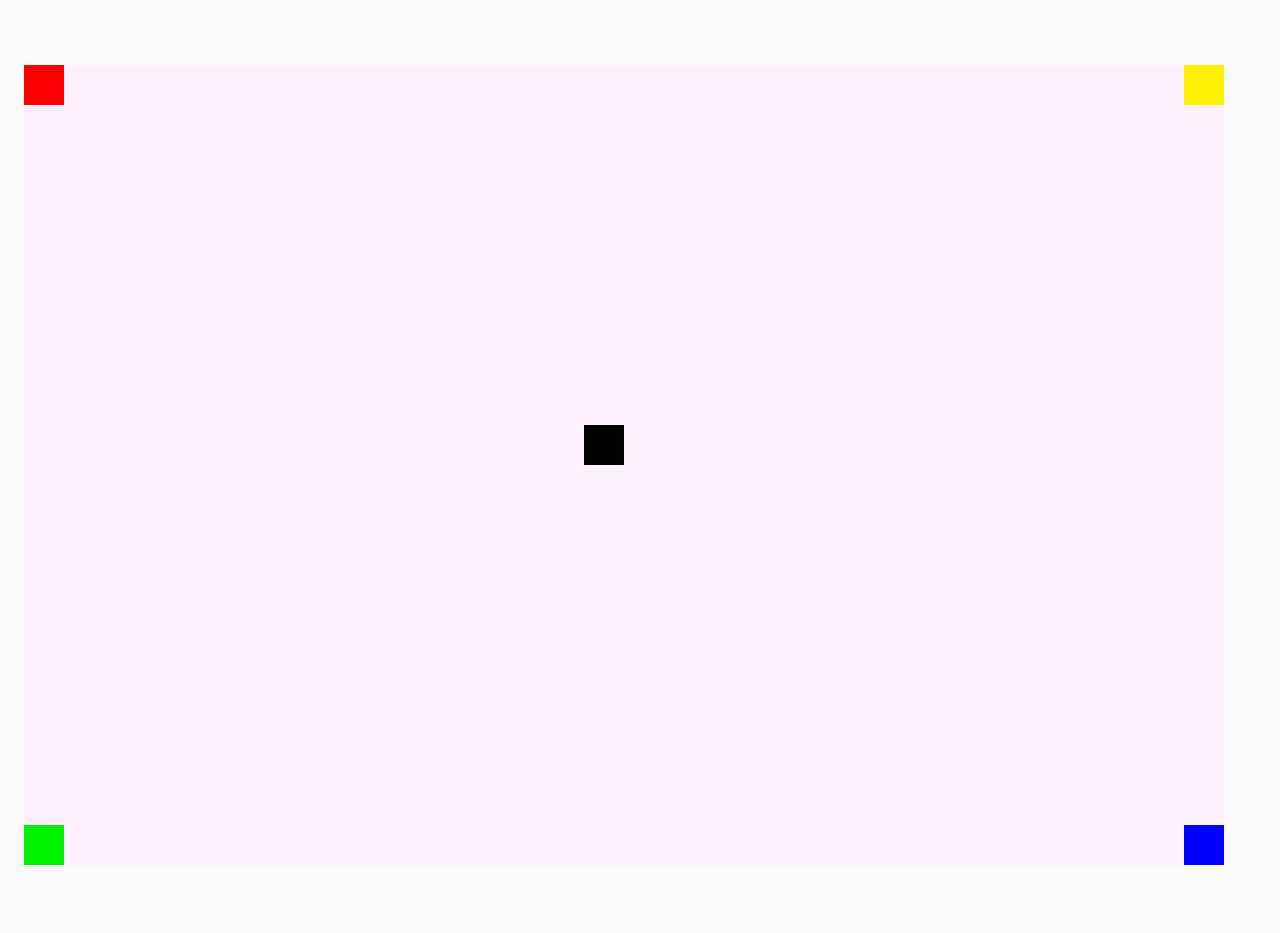
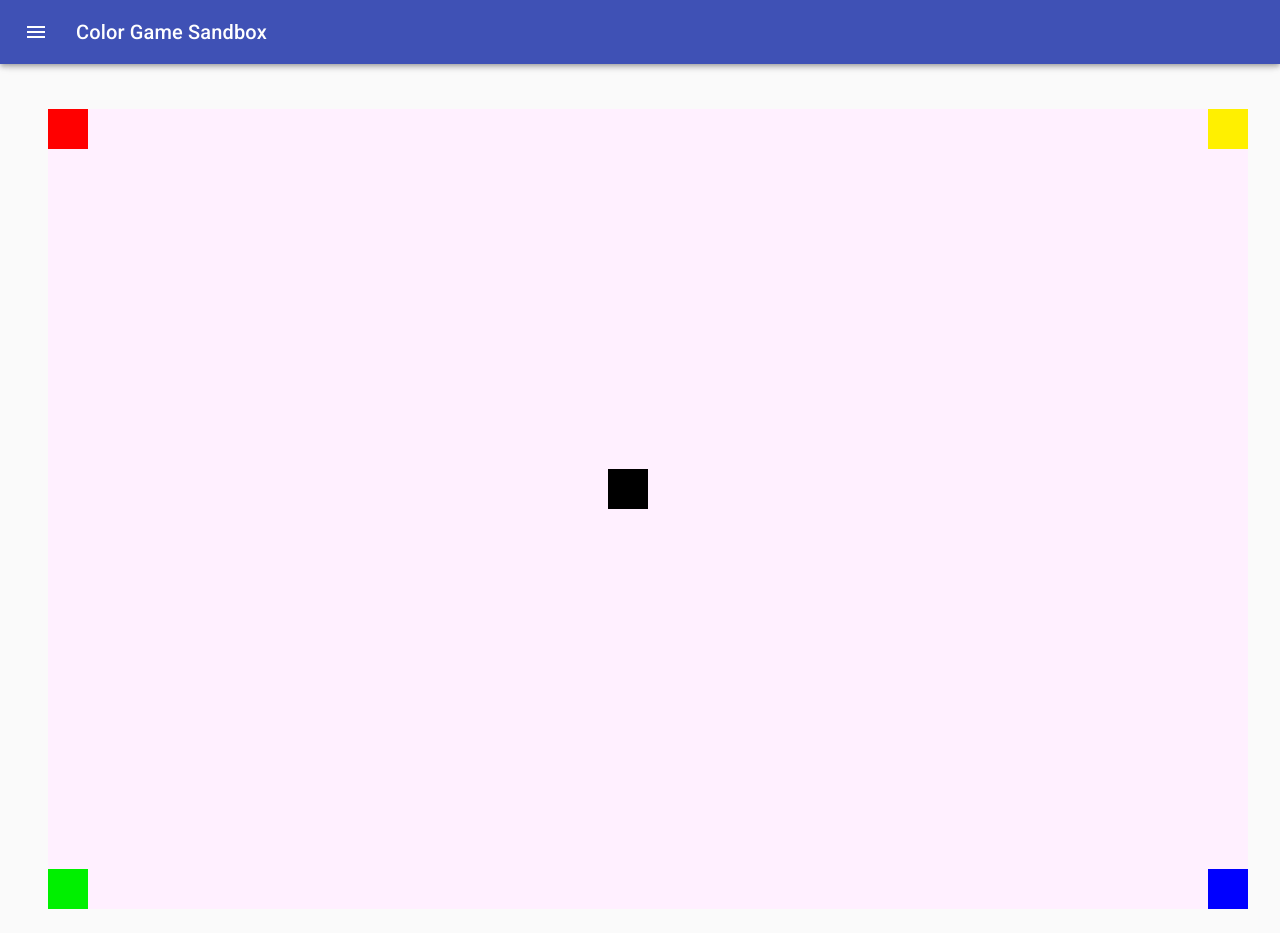
Before and after one commit to BrokanXYZ/Color_Game_Sandbox, a Next.js app: page / in a window 1280 px wide. Before the commit the page ends 865 px from the top, so only its background shows below. Built offline with nearby package versions, Linux system fonts and the light colour scheme.

Commit message:
Added AppBar and Drawer

```diff
--- /dev/null
+++ b/components/CustomAppBar.tsx
@@ -0,0 +1,81 @@
+import clsx from 'clsx';
+
+import { makeStyles } from '@material-ui/core/styles';
+import AppBar from '@material-ui/core/AppBar';
+import Toolbar from '@material-ui/core/Toolbar';
+import Typography from '@material-ui/core/Typography';
+import IconButton from '@material-ui/core/IconButton';
+
+import MenuIcon from '@material-ui/icons/Menu';
+
+import CustomDrawer from './CustomDrawer';
+
+
+const drawerWidth = 240;
+
+const useStyles = makeStyles((theme) => ({
+    appBar: {
+      transition: theme.transitions.create(['margin', 'width'], {
+        easing: theme.transitions.easing.sharp,
+        duration: theme.transitions.duration.leavingScreen,
+      }),
+    },
+    appBarShift: {
+      width: `calc(100% - ${drawerWidth}px)`,
+      marginLeft: drawerWidth,
+      transition: theme.transitions.create(['margin', 'width'], {
+        easing: theme.transitions.easing.easeOut,
+        duration: theme.transitions.duration.enteringScreen,
+      }),
+    },
+    menuButton: {
+      marginRight: theme.spacing(2),
+    },
+    hide: {
+      display: 'none',
+    },
+  }));
+
+
+export default function CustomAppBar({
+    open,
+    handleDrawerOpen,
+    handleDrawerClose,
+  }: {
+    open: boolean,
+    handleDrawerOpen: () => void,
+    handleDrawerClose: () => void,
+  }) {
+    const classes = useStyles();
+
+
+    return (
+        <>
+            <AppBar
+            position="fixed"
+            className={clsx(classes.appBar, {
+                [classes.appBarShift]: open,
+            })}
+            >
+                <Toolbar>
+                    <IconButton
+                    color="inherit"
+                    aria-label="open drawer"
+                    onClick={handleDrawerOpen}
+                    edge="start"
+                    className={clsx(classes.menuButton, open && classes.hide)}
+                    >
+                        <MenuIcon />
+                    </IconButton>
+                    <Typography variant="h6" noWrap>
+                        Color Game Sandbox
+                    </Typography>
+                </Toolbar>
+            </AppBar>
+            <CustomDrawer
+                isDrawerOpen={open}
+                handleDrawerClose={handleDrawerClose}
+            />
+        </>
+    );
+}
--- /dev/null
+++ b/components/CustomDrawer.tsx
@@ -0,0 +1,69 @@
+import React from 'react';
+
+import { makeStyles } from '@material-ui/core/styles';
+import Drawer from '@material-ui/core/Drawer';
+import List from '@material-ui/core/List';
+import Typography from '@material-ui/core/Typography';
+import Divider from '@material-ui/core/Divider';
+import IconButton from '@material-ui/core/IconButton';
+import ListItem from '@material-ui/core/ListItem';
+import ListItemIcon from '@material-ui/core/ListItemIcon';
+import ListItemText from '@material-ui/core/ListItemText';
+
+import ChevronLeftIcon from '@material-ui/icons/ChevronLeft';
+
+
+const drawerWidth = 240;
+
+const useStyles = makeStyles((theme) => ({
+  drawer: {
+    width: drawerWidth,
+    flexShrink: 0,
+  },
+  drawerPaper: {
+    width: drawerWidth,
+  },
+  drawerHeader: {
+    display: 'flex',
+    alignItems: 'center',
+    padding: theme.spacing(0, 1),
+    // necessary for content to be below app bar
+    ...theme.mixins.toolbar,
+    justifyContent: 'flex-end',
+  },
+}));
+
+export default function CustomDrawer({
+  isDrawerOpen,
+  handleDrawerClose,
+}: {
+  isDrawerOpen: boolean,
+  handleDrawerClose: () => void,
+}) {
+
+  const classes = useStyles();
+
+  return (
+    <Drawer
+    className={classes.drawer}
+    variant="persistent"
+    anchor="left"
+    open={isDrawerOpen}
+    classes={{
+      paper: classes.drawerPaper,
+    }}
+    >
+      <div className={classes.drawerHeader}>
+        <IconButton onClick={handleDrawerClose}>
+          <ChevronLeftIcon />
+        </IconButton>
+      </div>
+      <Divider />
+      <List>
+      </List>
+      <Divider />
+      <List>
+      </List>
+    </Drawer>
+  );
+}
--- a/components/Game.tsx
+++ b/components/Game.tsx
@@ -59,15 +59,15 @@ export default function Game() {
     }, tickLength);
 
   return (
-   <Grid container>
+   <Grid container style={{marginTop: "20px"}}>
        {gameGrid.cells.map(
-                (row, index) => {
+                (row, i) => {
                     return(
-                        <Grid container item xs={12} key={"row-"+index}>
+                        <Grid container item xs={12} key={"row-"+i}>
                             {row.map(
-                                (cell, index) => {
+                                (cell, j) => {
                                     return(
-                                        <GameCell cell={cell} key={"cell-"+index}/>
+                                        <GameCell cell={cell} row={i} column={j} key={"cell-"+j}/>
                                     )
                                 }
                             )}
--- a/components/GameCell.tsx
+++ b/components/GameCell.tsx
@@ -11,14 +11,18 @@ const useStyles = makeStyles({
   });
 
 export default function GameCell({
-    cell
+    cell,
+    row,
+    column
   }: {
-    cell: Cell
+    cell: Cell,
+    row: number,
+    column: number
   }) {
 
     const classes = useStyles(cell);
 
-  return (
-        <Grid item className={classes.cell} />
-  )
+    return (
+          <Grid item className={classes.cell} onClick={()=>{console.log("cell (" + row + ", " + column + ")")}}/>
+    )
 }
--- a/package.json
+++ b/package.json
@@ -9,6 +9,8 @@
   },
   "dependencies": {
     "@material-ui/core": "^4.10.1",
+    "@material-ui/icons": "^4.9.1",
+    "clsx": "^1.1.1",
     "next": "9.4.4",
     "react": "16.13.1",
     "react-dom": "16.13.1"
--- a/pages/index.tsx
+++ b/pages/index.tsx
@@ -1,10 +1,64 @@
+import { useState } from 'react';
+
+import CssBaseline from '@material-ui/core/CssBaseline';
+import { makeStyles } from '@material-ui/core/styles';
+
+import clsx from 'clsx';
+
 import Layout from '../components/Layout';
 import Game from '../components/Game';
+import CustomAppBar from '../components/CustomAppBar';
+
+
+const drawerWidth = 240;
+
+const useStyles = makeStyles((theme) => ({
+  content: {
+    flexGrow: 1,
+    width: '1250px',
+    padding: theme.spacing(3),
+    transition: theme.transitions.create('margin', {
+      easing: theme.transitions.easing.sharp,
+      duration: theme.transitions.duration.leavingScreen,
+    }),
+    marginLeft: 0,
+  },
+  contentShift: {
+    transition: theme.transitions.create('margin', {
+      easing: theme.transitions.easing.easeOut,
+      duration: theme.transitions.duration.enteringScreen,
+    }),
+    marginLeft: 0,
+  },
+}));
 
 export default function Index() {
+  const classes = useStyles();
+  const [open, setOpen] = useState(false);
+
+    const handleDrawerOpen = () => {
+      setOpen(true);
+    };
+
+    const handleDrawerClose = () => {
+      setOpen(false);
+    };
+
   return (
     <Layout>
-      <Game />
+      <CssBaseline />
+      <CustomAppBar
+        open={open}
+        handleDrawerOpen={handleDrawerOpen}
+        handleDrawerClose={handleDrawerClose}
+      />
+      <main
+        className={clsx(classes.content, {
+          [classes.contentShift]: open,
+        })}
+      >
+        <Game />
+      </main>
     </Layout>
   )
 }
```
Also changed, not shown: 1 other file (tests, documents, lock files or other folders).
